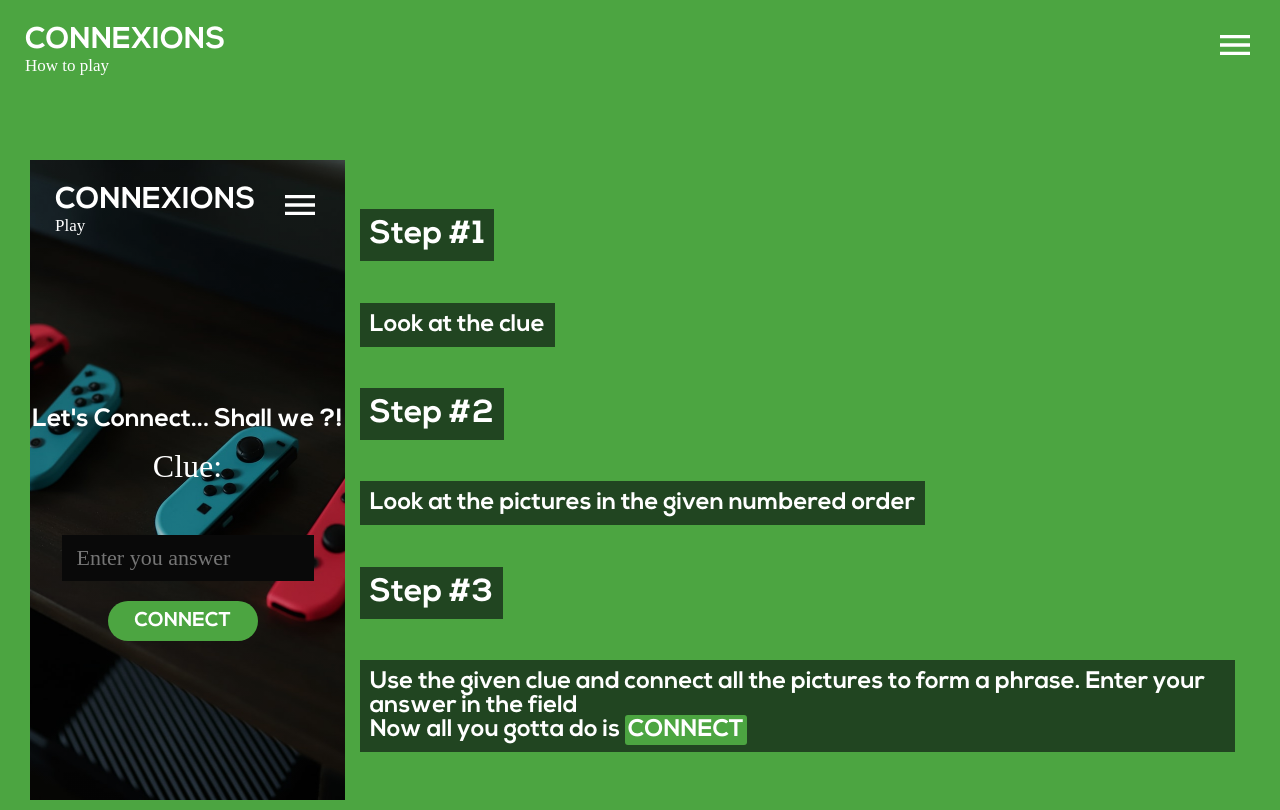
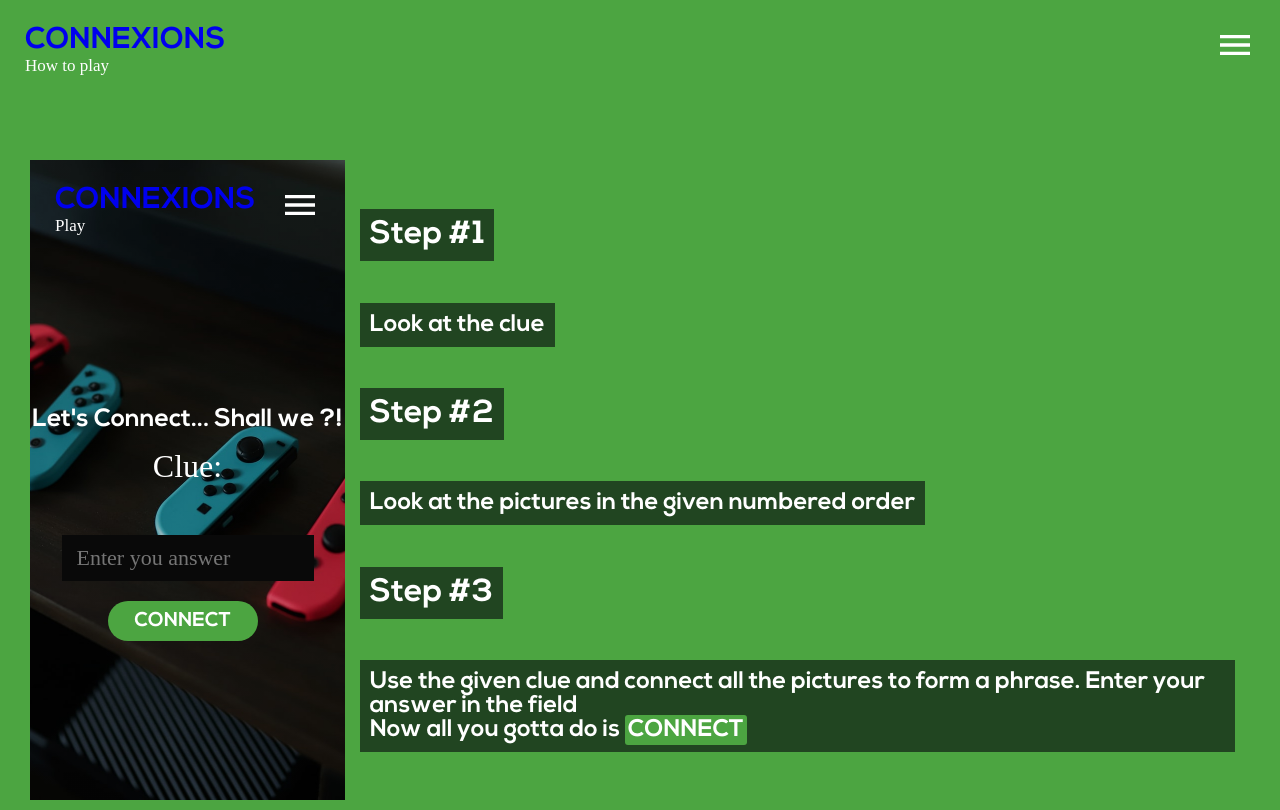
Before and after one commit to ShobhanKarthick/connexions, a React (Create React App) app in the folder client/: page /howtoplay in a window 1280 px wide. Built offline with nearby package versions, Linux system fonts and the light colour scheme; a web font is replaced by a local one.

Commit message:
final tweaks

```diff
--- a/client/src/Components/About.js
+++ b/client/src/Components/About.js
@@ -16,7 +16,7 @@ function About() {
         <div className="about-us">
         <div className="head-container">
         <div style={{width: "100%", boxSizing: "border-box"}}>
-        <h1 id="home-head" className="home-head">CONNEXIONS</h1>
+        <h1 id="home-head" className="home-head"><a href="/">CONNEXIONS</a></h1>
         <p id="sub-head" style={{width: "fit-content", margin: 0, }} >About Us</p>
         </div>
         <Menu onClick={open} style={{color: "#ffffff", fontSize: "40px",}} />
--- a/client/src/Components/Home.js
+++ b/client/src/Components/Home.js
@@ -16,9 +16,10 @@ function Home() {
         <div className="home">
         <Menu onClick={open} style={{color: "#ffffff", fontSize: "40px", alignSelf: "flex-end", padding: "35px 40px"}} />
         <div id="home-nav" className="home-nav">
-        <Close onClick={close} style={{color: "#ffffff", fontSize: "40px", alignSelf: "flex-end"}} />
-        <Link to="/about">ABOUT US</Link>
+        <Close onClick={close} style={{position: "absolute", top: 0, right: 0, color: "#ffffff", fontSize: "40px", padding: "35px 40px"}} />
+        <Link to="/howtoplay" style={{marginTop: "80px"}}>HOW TO PLAY</Link>
         <Link to="/play">PLAY</Link>
+        <Link to="/about" >ABOUT US</Link>
         </div>
 
         <div className="welcome">
--- a/client/src/Components/HowToPlay.js
+++ b/client/src/Components/HowToPlay.js
@@ -16,7 +16,7 @@ function HowToPlay() {
         <div className="howtoplay">
         <div className="head-container">
         <div style={{width: "100%", boxSizing: "border-box"}}>
-        <h1 id="home-head" className="home-head">CONNEXIONS</h1>
+        <h1 id="home-head" className="home-head"><a href="/">CONNEXIONS</a></h1>
         <p id="sub-head" style={{width: "fit-content", margin: 0, }} >How to play</p>
         </div>
         <Menu onClick={open} style={{color: "#ffffff", fontSize: "40px",}} />
--- a/client/src/Components/Play.js
+++ b/client/src/Components/Play.js
@@ -85,7 +85,7 @@ const close = () =>{
     <div className="play-page">
     <div className="head-container">
     <div style={{width: "100%", boxSizing: "border-box"}}>
-    <h1 id="home-head" className="home-head">CONNEXIONS</h1>
+    <h1 id="home-head" className="home-head"><a href="/">CONNEXIONS</a></h1>
     <p id="sub-head" style={{width: "fit-content", margin: 0, }} >Play</p>
     </div>
     <Menu onClick={open} style={{color: "#ffffff", fontSize: "40px",}} />
```
